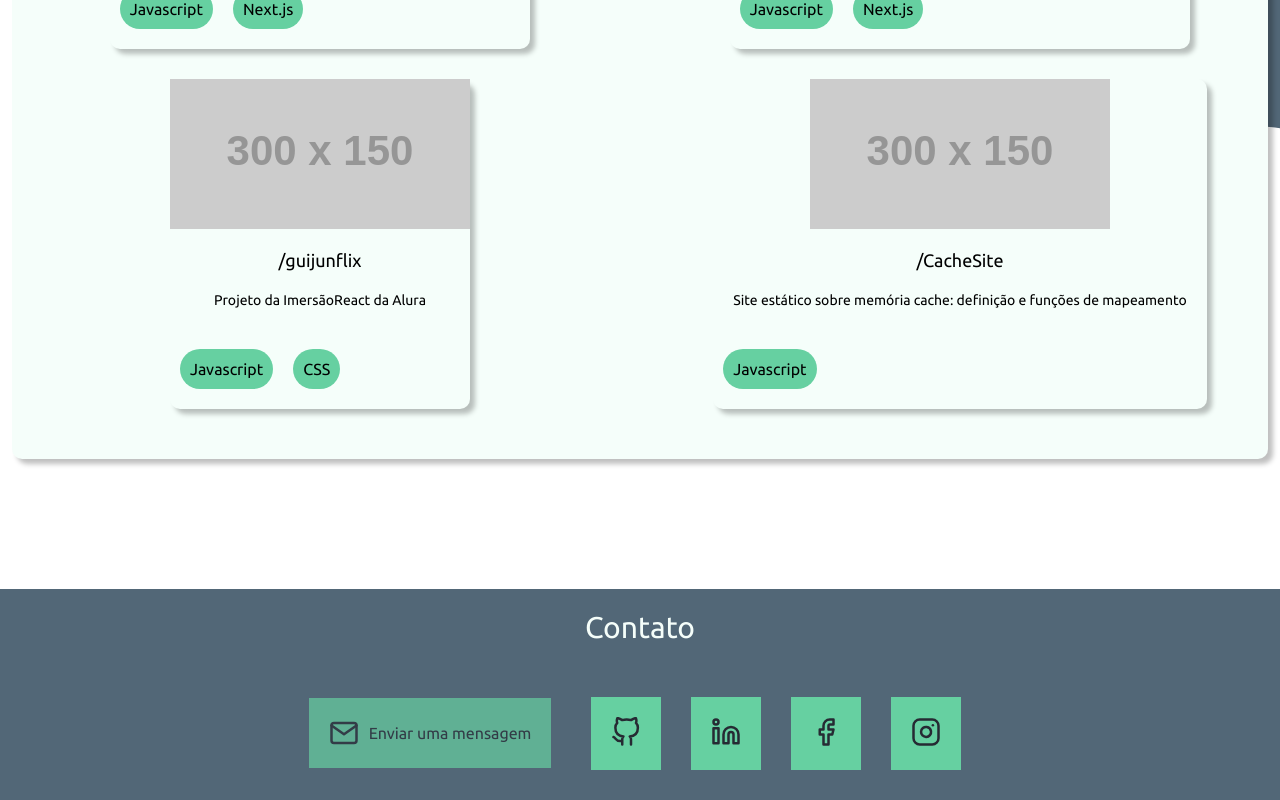
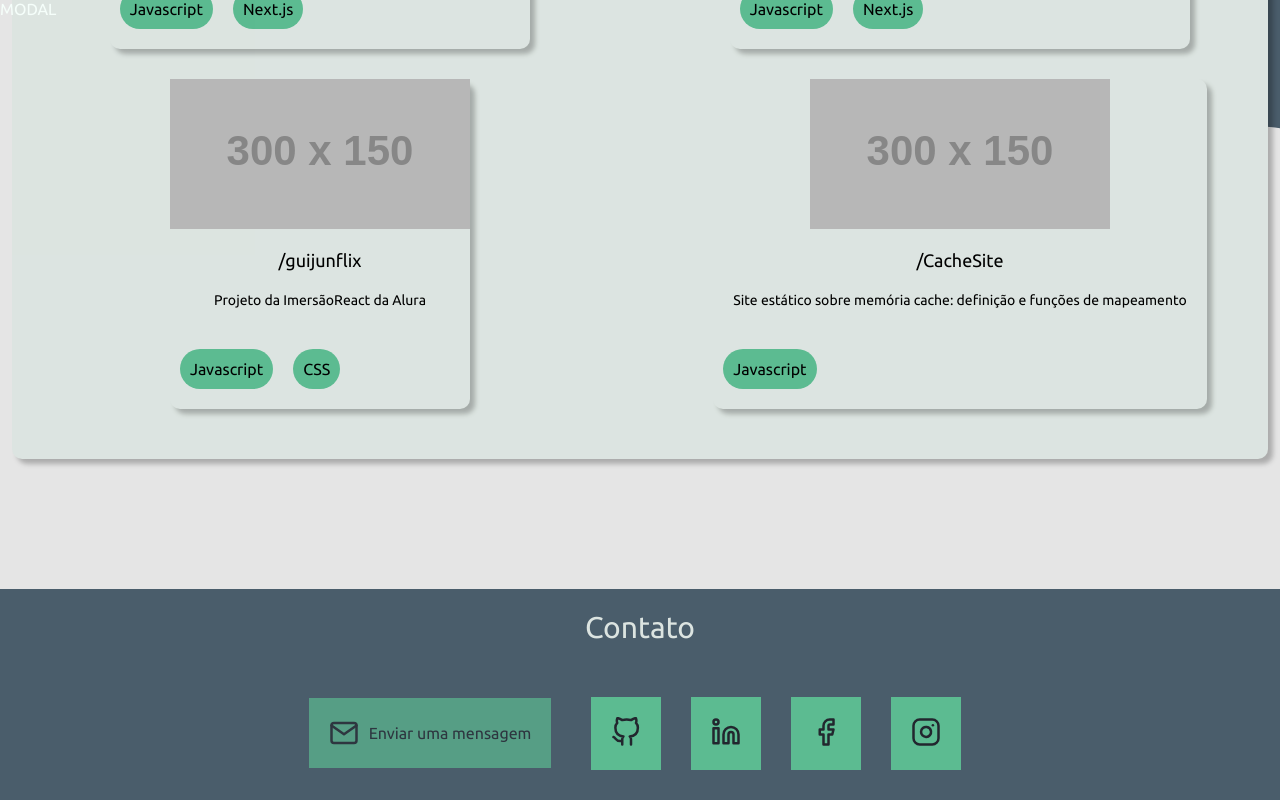
Before and after one commit to guijun13/Guilherme_Jun_JAMStackAlura, a Next.js app: page / in a window 1280 px wide. Both pictures are taken after a click on the button "Enviar uma mensagem". Shown: the part 1650-2450 px from the top of the page. Built offline with nearby package versions, Linux system fonts and the light colour scheme.

Commit message:
feat(modal): create 'Modal' structure

```diff
--- a/src/components/commons/Footer/index.js
+++ b/src/components/commons/Footer/index.js
@@ -1,4 +1,4 @@
-import React from 'react';
+import React, { useState } from 'react';
 import styled, { css } from 'styled-components';
 import Text from '../../foundation/Text';
 import Github from '../../../theme/Github';
@@ -7,6 +7,7 @@ import Facebook from '../../../theme/Facebook';
 import Instagram from '../../../theme/Instagram';
 import Mail from '../../../theme/Mail';
 import breakpointsMedia from '../../../theme/utils/breakpointsMedia';
+import Modal from '../Modal';
 
 const socials = [
   {
@@ -94,13 +95,27 @@ const MessageButton = styled.button`
 `;
 
 export default function Footer() {
+  const [isModalOpen, setIsModalOpen] = useState(false);
+
   return (
     <FooterWrapper>
+      <Modal
+        isOpen={isModalOpen}
+        onClose={() => {
+          setIsModalOpen(false);
+        }}
+      >
+        {modalProps => <div modalProps={modalProps}>MODAL</div>}
+      </Modal>
       <Text margin="20px" tag="h3" variant="titleh3">
         Contato
       </Text>
       <SocialWrapper value={{ md: 6, xs: 12 }}>
-        <MessageButton>
+        <MessageButton
+          onClick={() => {
+            setIsModalOpen(!isModalOpen);
+          }}
+        >
           <Mail />
           <Text margin="0 0 0 10px" tag="p" variant="regular">
             Enviar uma mensagem
--- /dev/null
+++ b/src/components/commons/Modal/index.js
@@ -0,0 +1,64 @@
+import React from 'react';
+import PropTypes from 'prop-types';
+import styled, { css } from 'styled-components';
+
+const ModalWrapper = styled.div`
+  display: flex;
+  flex-direction: column;
+  align-items: stretch;
+  background: rgba(0, 0, 0, 0.1);
+  position: fixed;
+  top: 0;
+  bottom: 0;
+  left: 0;
+  right: 0;
+  margin: auto;
+  overflow: scroll;
+  transition: 0.3s;
+  z-index: 100;
+
+  ${({ isOpen }) => {
+    if (isOpen) {
+      return css`
+        opacity: 1;
+        pointer-events: all;
+        overflow: hidden;
+        scrollbar-width: none;
+      `;
+    }
+    return css`
+      opacity: 0;
+      pointer-events: none;
+      overflow: hidden;
+      scrollbar-width: none;
+    `;
+  }}
+`;
+
+function Modal({ isOpen, onClose, children }) {
+  return (
+    <ModalWrapper
+      isOpen={isOpen}
+      onClick={event => {
+        const isSafeArea = event.target.closest(
+          '[data-modal-safe-area="true"]'
+        );
+        if (!isSafeArea) {
+          onClose();
+        }
+      }}
+    >
+      {children({
+        'data-modal-safe-area': true,
+      })}
+    </ModalWrapper>
+  );
+}
+
+Modal.propTypes = {
+  isOpen: PropTypes.bool.isRequired,
+  children: PropTypes.func.isRequired,
+  onClose: PropTypes.func.isRequired,
+};
+
+export default Modal;
```
